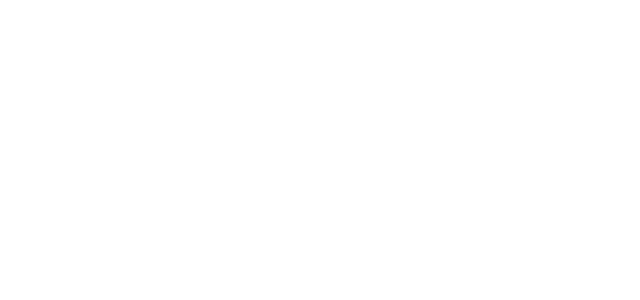
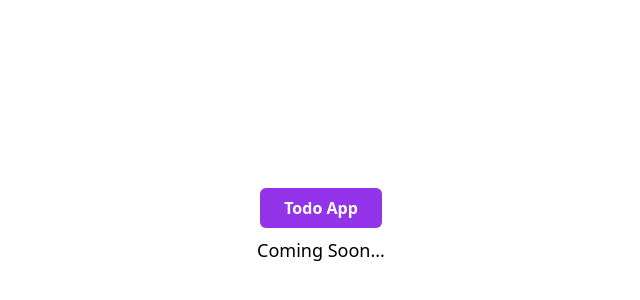
Before and after one commit to taishinaritomi/toys-box, a Next.js app: page / in a window 1280 px wide. Shown: the part 174-474 px from the top of the page, without its empty margins (319-959 px from the left). Built offline with nearby package versions, Linux system fonts and the light colour scheme.

Commit message:
update Home

```diff
--- a/src/pages/index.tsx
+++ b/src/pages/index.tsx
@@ -1,8 +1,14 @@
 import type { NextPage } from 'next';
+import Head from 'next/head';
+import Home from '~/views/Home/Home';
 
 const home: NextPage = () => {
   return (
     <>
+      <Head>
+        <title>ToysBox</title>
+      </Head>
+      <Home />
     </>
   );
 };
--- /dev/null
+++ b/src/views/Home/Home.tsx
@@ -0,0 +1,15 @@
+import Link from "next/link";
+
+const Home = () => {
+  return (
+    <div className="flex flex-col gap-2 justify-center items-center h-screen">
+      <Link href={'/todo'}>
+        <a className="py-2 px-6 font-bold text-white bg-purple-600 hover:bg-purple-700 rounded-md transition-colors">
+          Todo App
+        </a>
+      </Link>
+      <p className="text-lg ">Coming Soon...</p>
+    </div>
+  )
+}
+export default Home;
```
